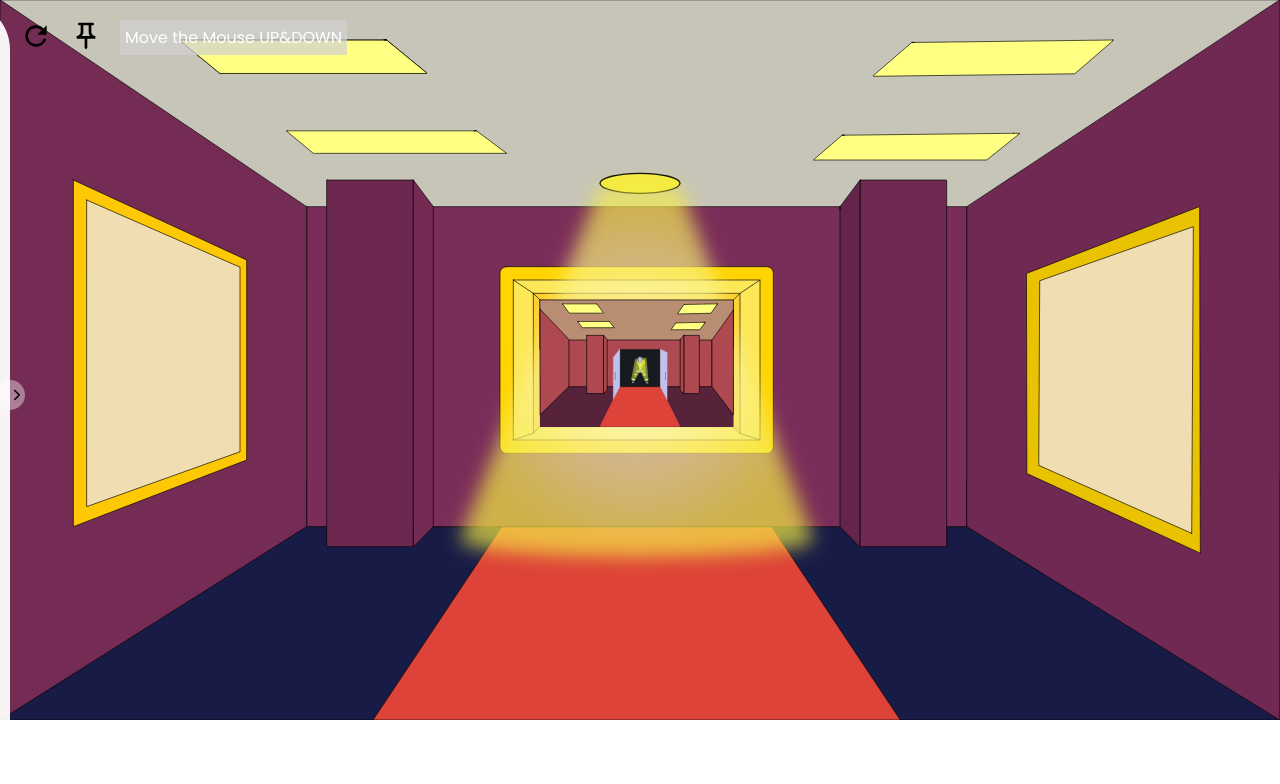
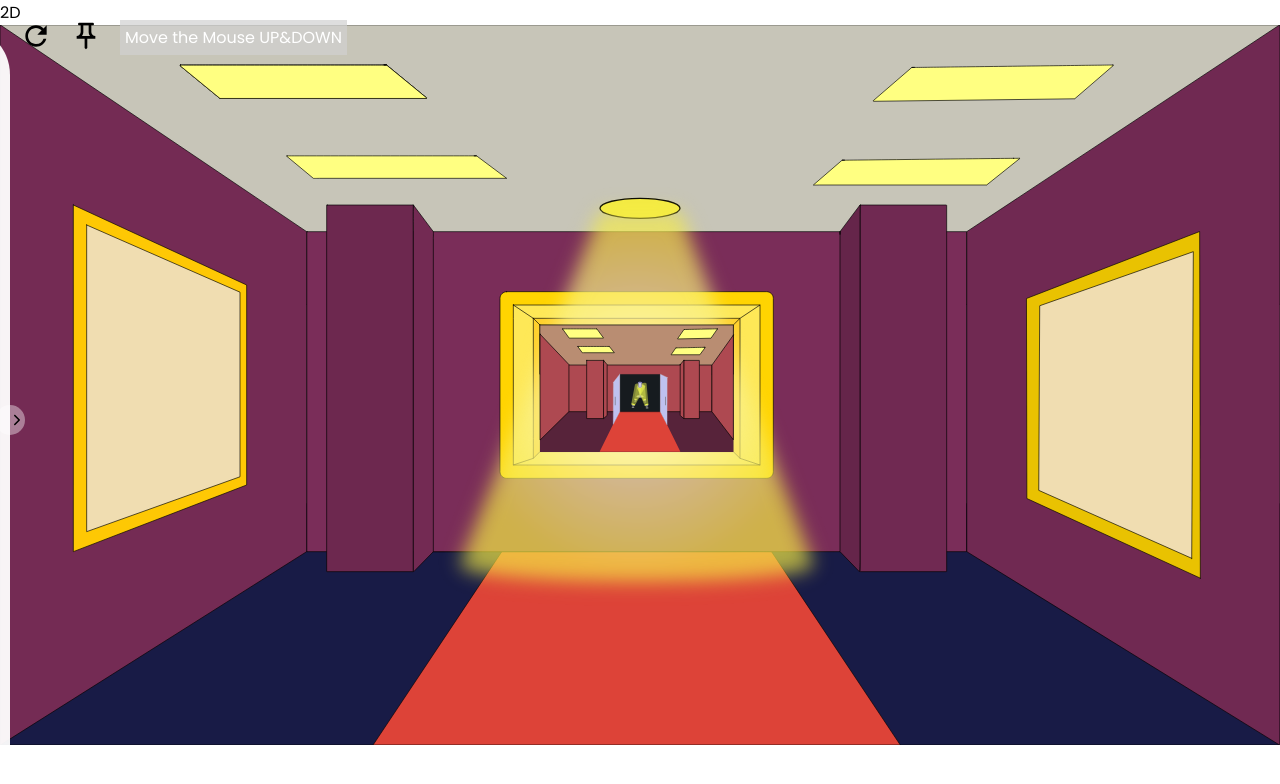
Before and after one commit to chokc03/Portfolio, a React (Create React App) app: page / in a window 1280 px wide. Shown: the top 784 px of the page. Built offline with nearby package versions, Linux system fonts and the light colour scheme; a web font is replaced by a local one.

Commit message:
edit contact

```diff
--- a/src/App.js
+++ b/src/App.js
@@ -46,11 +46,14 @@ function App() {
     setPin(true);
   }
 
+
   return (
     <div className='App' onMouseMove={handleScale}>
         <div className="refresh" onClick={refresh}><MdRefresh className='refreshIcon'/></div>
         <div className="pinch" onClick={pinch}><MdOutlinePushPin className={pin?'pinIcon fix':'pinIcon'}/></div>
         <div className='text'>Move the Mouse <span className='up'>UP</span>&<span className='down'>DOWN</span></div>
+        {/* toggle dimensions 2d to 3d, vise versa. change the className when it is clicked and use the attr content to change the value of the element */}
+        <div className='dimensionChangeBtn2D' dimension='3D'>2D</div>
         <img  className="background" style={{transform:`scale(${zoom.scale})`}}  src="/image/image.svg" alt=""/>
         <Navbar pinchTrue={pinchTrue}/>
         <Routes>
```
Also changed, not shown: src/pages/ThreeHome.js (added, +9 -0 lines).
